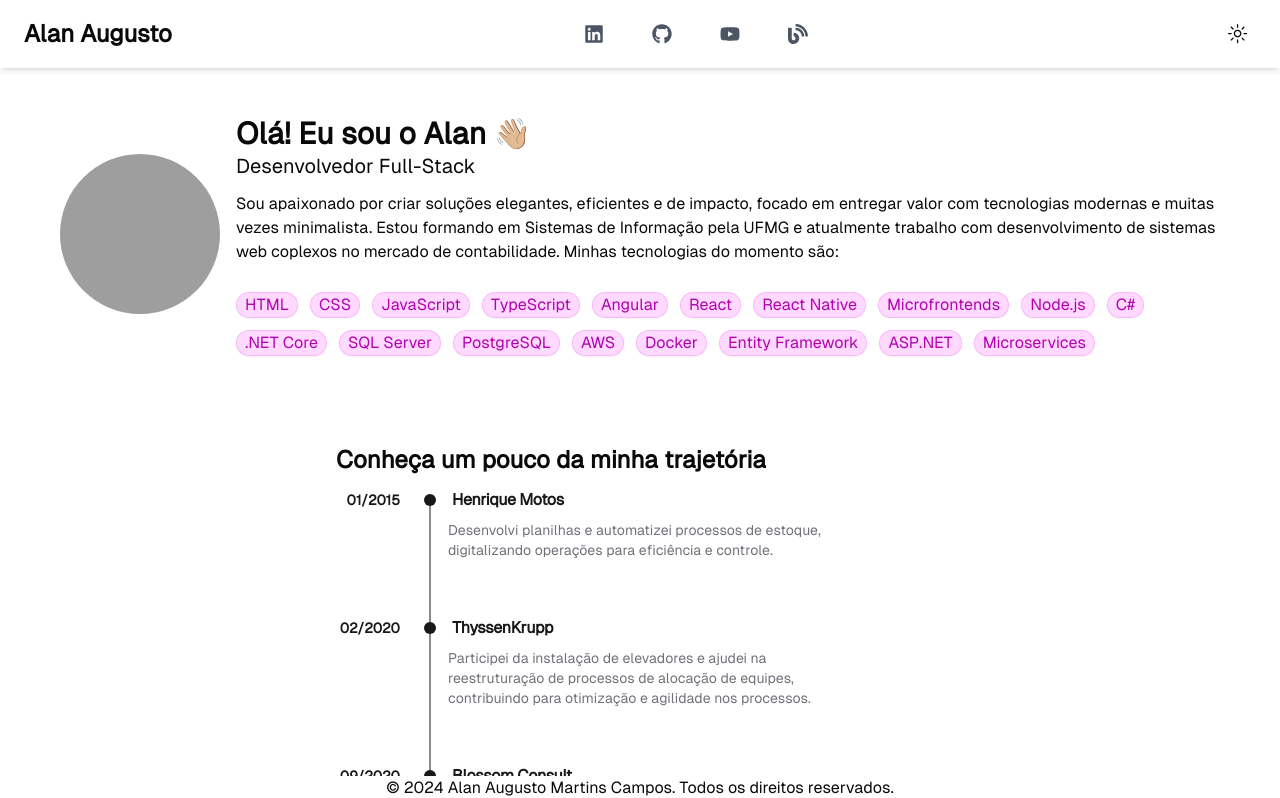
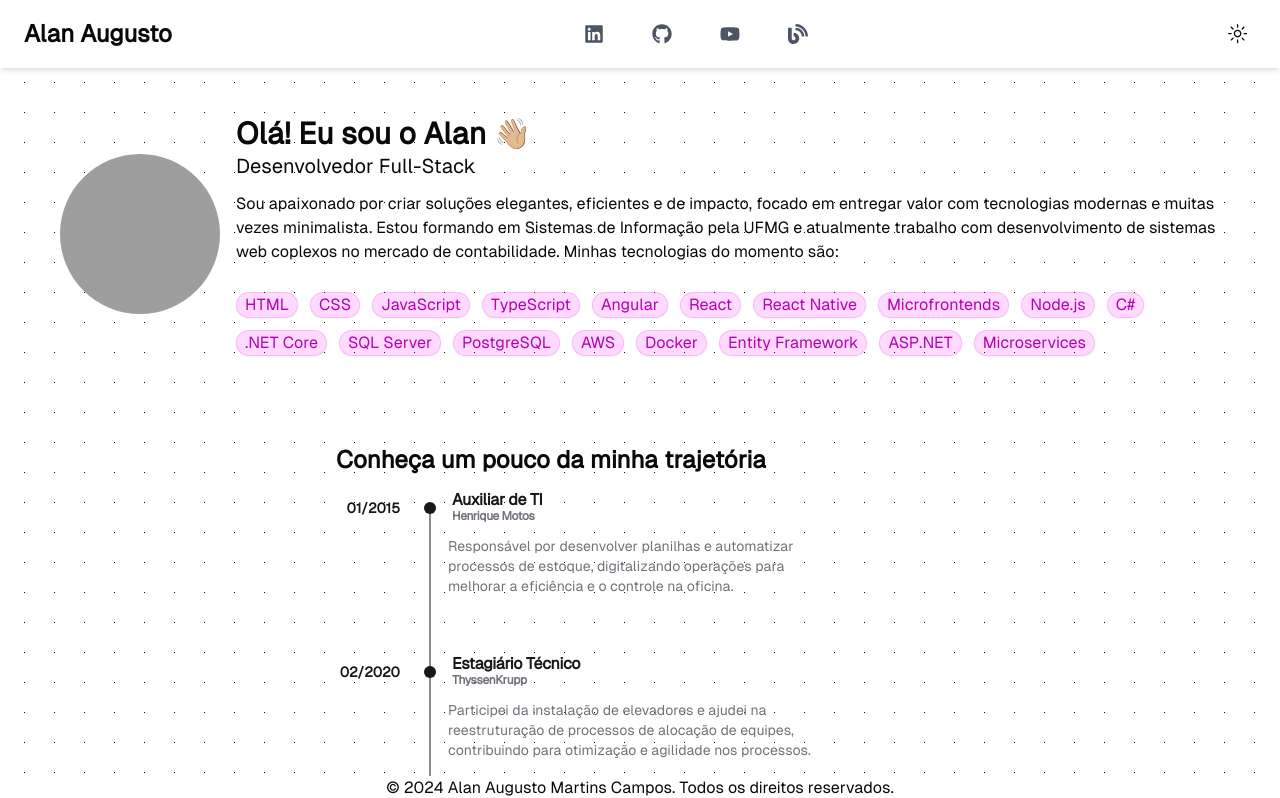
Before and after one commit to Alan-Augusto/alan-augusto-portifolio, a Next.js app in the folder nextjs/portifolio-alan-augusto/: page / in a window 1280 px wide. Shown: the top 798 px of the page. Built offline with nearby package versions, Linux system fonts and the light colour scheme; grey boxes are pictures that could not be loaded; a web font is replaced by a local one.

Commit message:
Ajsutes de experiências e background pontilhado 🚀

```diff
--- a/nextjs/portifolio-alan-augusto/src/app/globals.css
+++ b/nextjs/portifolio-alan-augusto/src/app/globals.css
@@ -96,13 +96,15 @@
 
 body {
   font-family: 'Ubuntu', 'GeistVF', 'GeistMonoVF', sans-serif;
-  /* background de bolinhas com caderno pontilhado */
-  background-image: radial-gradient(hsl(var(--primary)) 0.0040625rem, transparent 0);
-  background-size: 2.5rem 2.5rem;
-  background-position: -1.1875rem -1.1875rem;
 
-  overflow: auto !important;
-
+  --dot-bg: hsl(var(--background));
+  --dot-color: hsl(var(--foreground));
+  --dot-size: 1px;
+  --dot-space: 30px;
+  background:
+    linear-gradient(90deg, var(--dot-bg) calc(var(--dot-space) - var(--dot-size)), transparent 1%) center / var(--dot-space) var(--dot-space),
+    linear-gradient(var(--dot-bg) calc(var(--dot-space) - var(--dot-size)), transparent 1%) center / var(--dot-space) var(--dot-space),
+    var(--dot-color);
 }
 
 /* Minimalist scrollbar */
--- a/nextjs/portifolio-alan-augusto/src/components/experiences.tsx
+++ b/nextjs/portifolio-alan-augusto/src/components/experiences.tsx
@@ -3,6 +3,7 @@
 import React from "react";
 import { Timeline, TimelineConnector, TimelineContent, TimelineDescription, TimelineHeader, TimelineIcon, TimelineItem, TimelineLastConnector, TimelineTime, TimelineTitle } from "./ui/timeline";
 import { experiences } from "@/data/experiences.data";
+import { Label } from "@radix-ui/react-menubar";
 
 
 export const Experiences = () => {
@@ -25,10 +26,15 @@ export const Experiences = () => {
 							<TimelineHeader>
 								<TimelineTime>{item.startdate}</TimelineTime>
 								<TimelineIcon />
-								<TimelineTitle>{item.title}</TimelineTitle>
+								<TimelineTitle>
+									{item.position}
+									<Label className="font-normmediumal text-xs text-muted-foreground">{item.title}</Label>
+									</TimelineTitle>
 							</TimelineHeader>
 							<TimelineContent>
-								<TimelineDescription>{item.description}</TimelineDescription>
+								<TimelineDescription>
+									{item.description}
+									</TimelineDescription>
 							</TimelineContent>
 						</TimelineItem>
 					))}
--- a/nextjs/portifolio-alan-augusto/src/data/experiences.data.ts
+++ b/nextjs/portifolio-alan-augusto/src/data/experiences.data.ts
@@ -2,11 +2,11 @@ export const experiences = [
 	{
 		id: 1,
 		title: "Henrique Motos",
-		position: "Responsável de TI",
+		position: "Auxiliar de TI",
 		startdate: "01/2015",
 		enddate: "01/2020",
 		description:
-			"Desenvolvi planilhas e automatizei processos de estoque, digitalizando operações para eficiência e controle.",
+			"Responsável por desenvolver planilhas e automatizar processos de estoque, digitalizando operações para melhorar a eficiência e o controle na oficina.",
 	},
 	{
 		id: 2,
```
